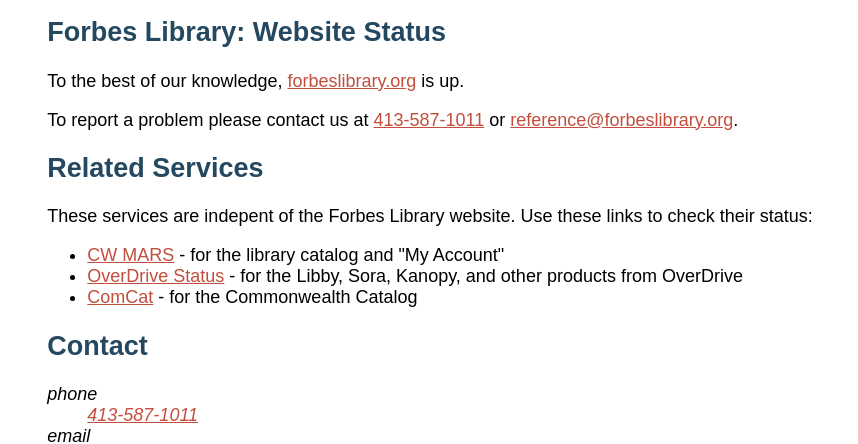
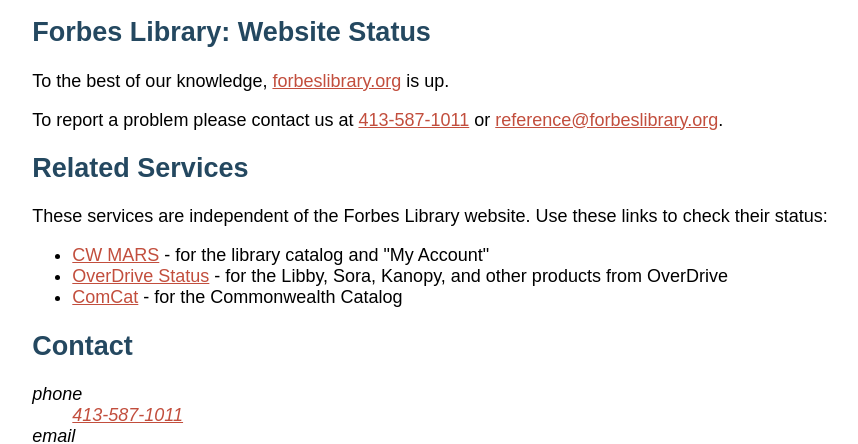
Before and after one commit to forbeslibrary/forbeslibrary.github.io, a plain HTML site: page index.html in a window 1280 px wide. Shown: the part 226-670 px from the top of the page, without its empty margins (210-1068 px from the left). Drawn offline with Linux system fonts and the light colour scheme.

Commit message:
fixed spelling mistake

```diff
--- a/index.html
+++ b/index.html
@@ -21,7 +21,7 @@
 	<p>To the best of our knowledge, <a href="https://forbeslibrary.org">forbeslibrary.org</a> is up.</p>
 	<p>To report a problem please contact us at <a href="tel:+1-413-587-1011">413-587-1011</a> or <a href="reference@forbeslibrary.org">reference@forbeslibrary.org</a>.</p>
 	<h2>Related Services</h2>
-	These services are indepent of the Forbes Library website. Use these links to check their status:
+	These services are independent of the Forbes Library website. Use these links to check their status:
 	<ul>
 		<li><a href="https://www.cwmars.org/">CW MARS</a> - for the library catalog and "My Account"</li>
 		<li><a href="https://status.overdrive.com/">OverDrive Status</a> - for the Libby, Sora, Kanopy, and other products from OverDrive</li>
```
